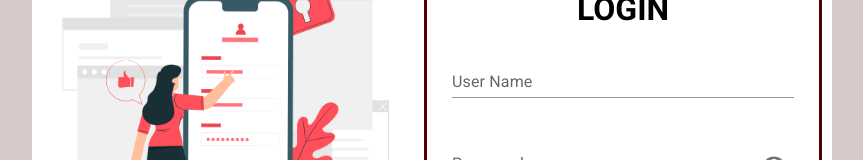
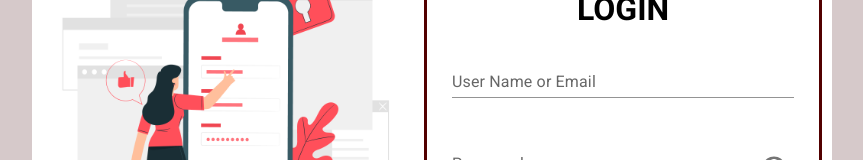
Before and after one commit to dinukrana2000/Rupavahini-gatepass-and-visiormgt-system-Front-end, a React (Create React App) app: page /userlogin in a window 1280 px wide. Shown: the part 219-379 px from the top of the page, without its empty margins (208-1071 px from the left). Built offline with nearby package versions, Linux system fonts and the light colour scheme.

Commit message:
modify code to log in ass username or email

```diff
--- a/src/Pages/Login/User_login.js
+++ b/src/Pages/Login/User_login.js
@@ -55,8 +55,8 @@ function User_login() {
     e.preventDefault();
     const Error = {};
 
-    if (!formData.username.trim()) {
-      Error.username = "User name is required";
+    if (!formData.usernameOrEmail.trim()) {
+      Error.usernameOrEmail = "Username or email is required";
     }
     if (!formData.password.trim()) {
       Error.password = "Password is required";
@@ -76,7 +76,7 @@ function User_login() {
         if (response.data.error) {
           if (response.data.error === 'Please verify your email before logging in') {
             alert(response.data.error);
-            navigate('/useremailverify', { state: { email: formData.username } });
+            navigate('/useremailverify', { state: { email: formData.usernameOrEmail } });
           } else {
             alert(response.data.error);
           }
@@ -128,15 +128,15 @@ function User_login() {
         <form onSubmit={handleSubmit}>
 
               <TextField
-                id='username'
-                name='username'
-                label='User Name'
+                id='usernameOrEmail'
+                name='usernameOrEmail'
+                label='User Name or Email'
                 fullWidth
                 variant='standard'
-                value={formData.username}
+                value={formData.usernameOrEmail}
                 onChange={handleInputChange}
-                error={!!errors.username}
-                helperText={errors.username}
+                error={!!errors.usernameOrEmail}
+                helperText={errors.usernameOrEmail}
                 style={{marginBottom: '10%'}}
               />
 
```
